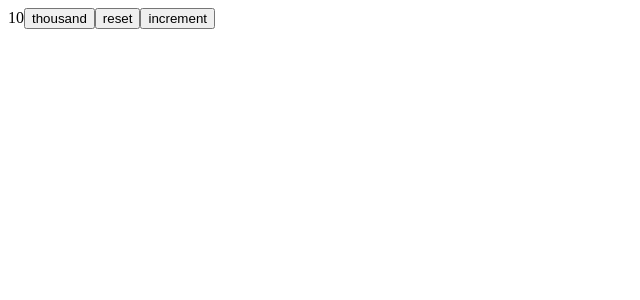
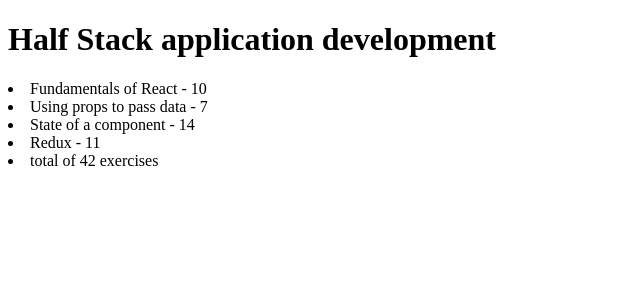
Before and after one commit to mbrockmandev/fullstackopen, a React (Create React App) app in the folder part1/courseinfo/: page / in a window 1280 px wide. Shown: the top 300 px of the page, without its empty margins (0-640 px from the left). Built offline with nearby package versions, Linux system fonts and the light colour scheme.

Commit message:
done w 2.3

```diff
--- a/part1/courseinfo/src/App.js
+++ b/part1/courseinfo/src/App.js
@@ -1,24 +1,36 @@
-import { useState } from "react";
-import Button from "./components/Button";
+import { useState } from 'react';
+import Button from './components/Button';
+import Course from './components/Course';
 
 const App = () => {
-  const [value, setValue] = useState(10)
+  const course = {
+    id: 1,
+    name: 'Half Stack application development',
+    parts: [
+      {
+        name: 'Fundamentals of React',
+        exercises: 10,
+        id: 1,
+      },
+      {
+        name: 'Using props to pass data',
+        exercises: 7,
+        id: 2,
+      },
+      {
+        name: 'State of a component',
+        exercises: 14,
+        id: 3,
+      },
+      {
+        name: 'Redux',
+        exercises: 11,
+        id: 4,
+      },
+    ],
+  };
 
-  const setToValue = (newValue) => () => {
-    console.log('value now', newValue)  // print the new value to console
-    setValue(newValue)
-  }
-
-  return (
-    <div>
-      {value}
-      <Button handleClick={setToValue(1000)} text='thousand'/>
-      <Button handleClick={setToValue(0)} text='reset'/>
-      <Button handleClick={setToValue(value + 1)} text='increment'/>
-    </div>
-  )
-}
-
-
+  return <Course course={course} />;
+};
 
 export default App;
--- /dev/null
+++ b/part1/courseinfo/src/components/Course.jsx
@@ -0,0 +1,21 @@
+import React from 'react';
+
+const Course = ({ course }) => {
+  const sum = course.parts.reduce((acc, curr) => {
+    return acc + curr.exercises;
+  }, 0);
+
+  return (
+    <>
+      <h1>{course.name}</h1>
+      {course.parts.map((part) => (
+        <li key={part.id}>
+          {part.name} - {part.exercises}
+        </li>
+      ))}
+      <li>total of {sum} exercises</li>
+    </>
+  );
+};
+
+export default Course;
```
